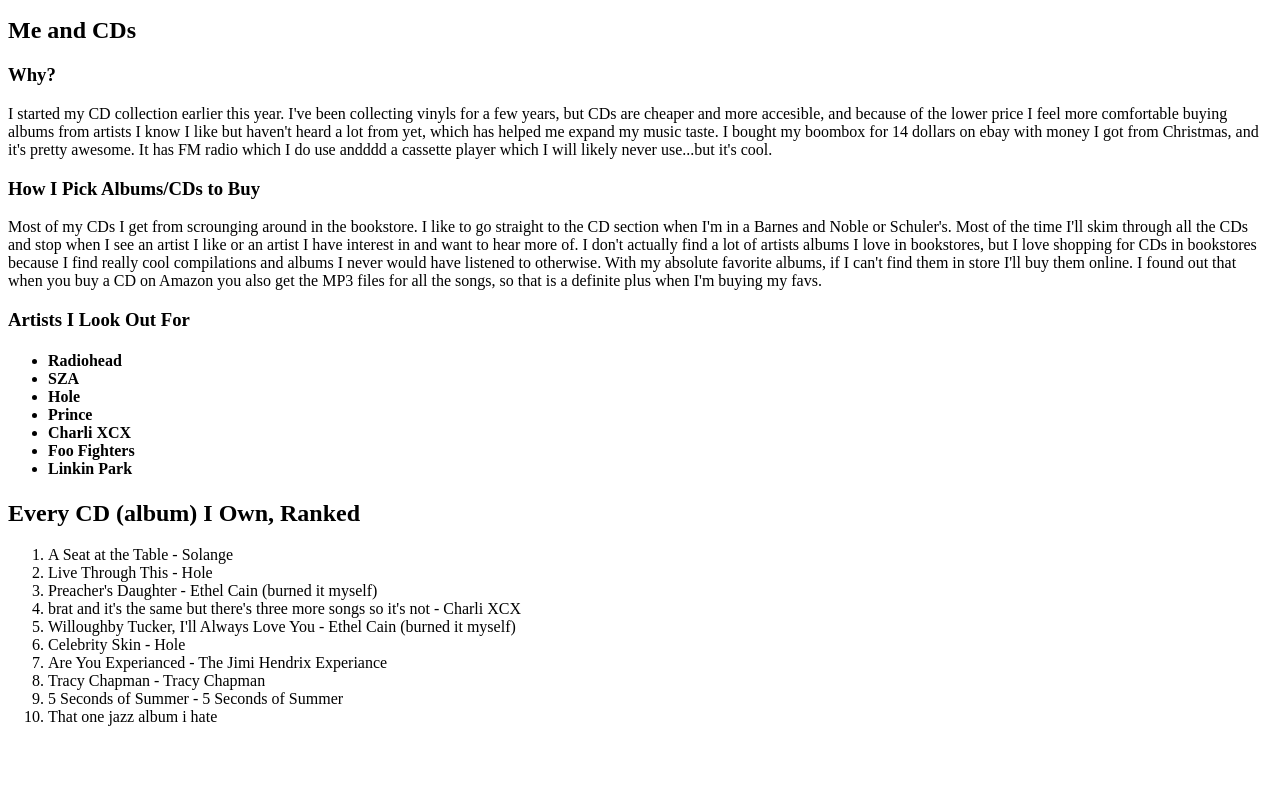
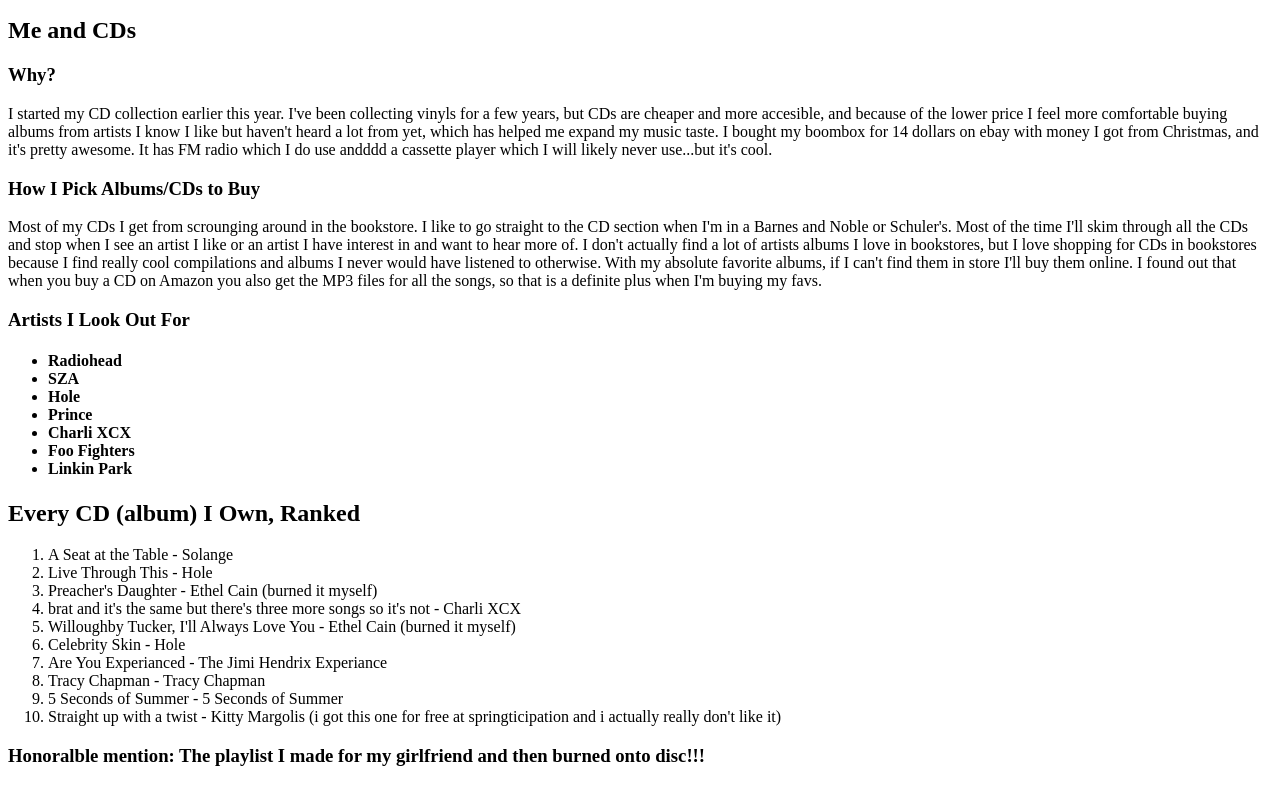
Before and after one commit to kennmcraig/Lab-7, a plain HTML site: page index.html in a window 1280 px wide. Shown: the part 934-1720 px from the top of the page. Before the commit the page ends 1676 px from the top, so only its background shows below. Drawn offline with Linux system fonts and the light colour scheme.

Commit message:
oh my god i keep messing up

```diff
--- a/index.html
+++ b/index.html
@@ -34,7 +34,8 @@
             <li>Are You Experianced - The Jimi Hendrix Experiance</li>
             <li>Tracy Chapman - Tracy Chapman</li>
             <li>5 Seconds of Summer - 5 Seconds of Summer</li>
-            <li>That one jazz album i hate</li>
+            <li>Straight up with a twist - Kitty Margolis (i got this one for free at springticipation and i actually really don't like it)</li>
         </ol>
+        <h3>Honoralble mention: The playlist I made for my girlfriend and then burned onto disc!!!</h3>
     </body>
 </html>
```
